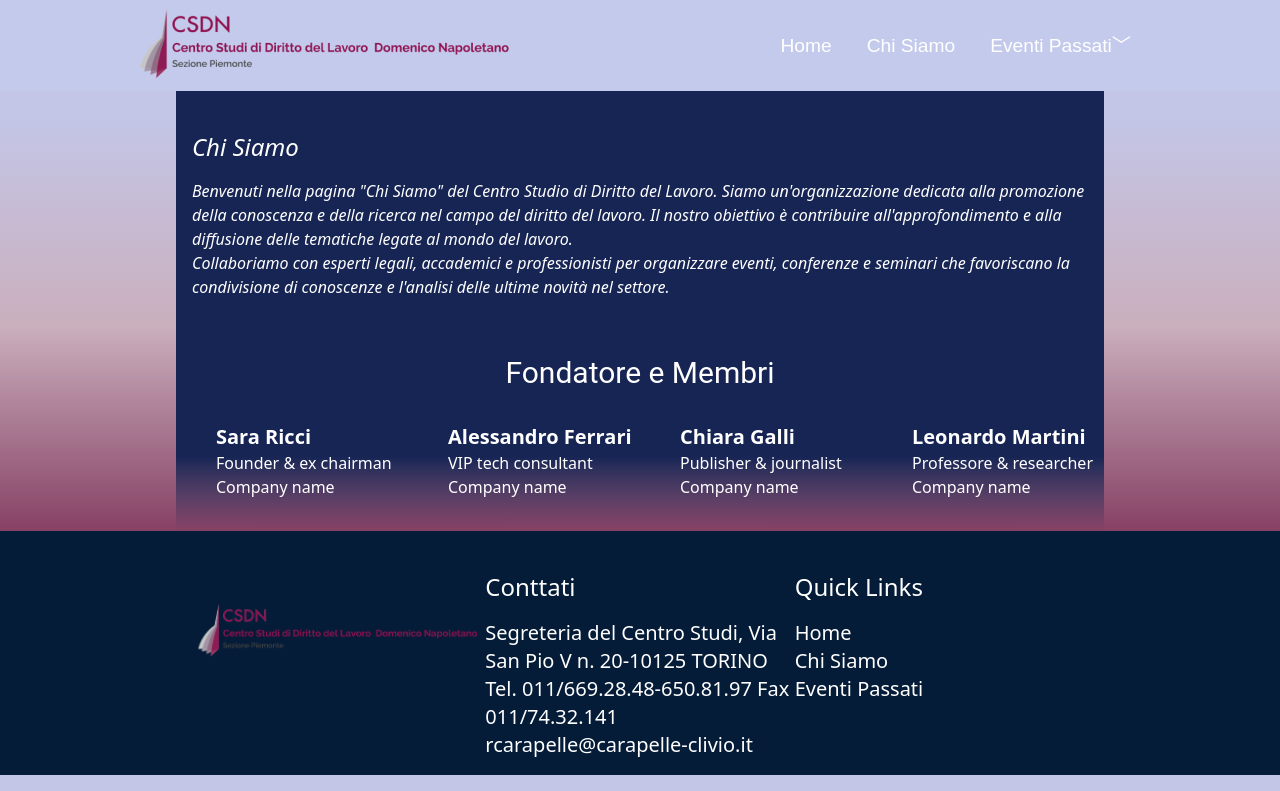
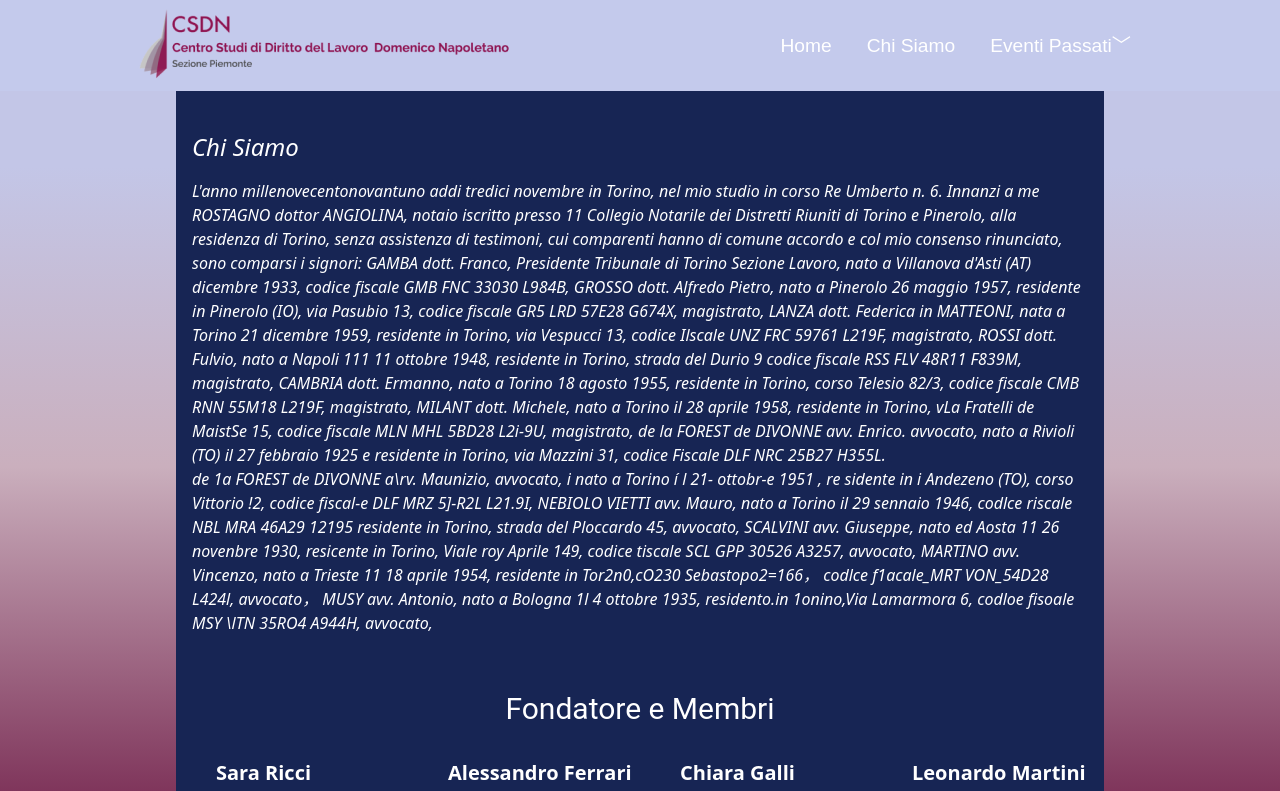
Before and after one commit to Homeyra-Mahmoudi/CSDN, a Nuxt app: page /ChiSiamo in a window 1280 px wide. Shown: the top 791 px of the page. Built offline with nearby package versions, Linux system fonts and the light colour scheme.

Commit message:
updating the eventipassati

```diff
--- a/components/ChiSiamo/Banner-chi-siamo.vue
+++ b/components/ChiSiamo/Banner-chi-siamo.vue
@@ -4,13 +4,31 @@
     <div class="bg-blue-950 text-white py-10 px-4 ">
         <h1 class="font-Roboto font-normal text-2xl italic mb-4">Chi Siamo</h1>
         <p class="text-l font-light font-Roboto italic">
-        Benvenuti nella pagina "Chi Siamo" del Centro Studio di Diritto del Lavoro.
-        Siamo un'organizzazione dedicata alla promozione della conoscenza e della ricerca nel campo del diritto del lavoro.
-        Il nostro obiettivo è contribuire all'approfondimento e alla diffusione delle tematiche legate al mondo del lavoro.
+          L'anno millenovecentonovantuno addi tredici novembre in Torino, nel mio studio in corso Re Umberto n. 6.
+Innanzi a me ROSTAGNO dottor ANGIOLINA, notaio iscritto presso 11 Collegio Notarile dei Distretti Riuniti di Torino e Pinerolo, alla residenza di Torino, senza assistenza di testimoni, cui comparenti hanno di comune accordo e col mio consenso rinunciato, sono comparsi i signori:
+GAMBA dott. Franco, Presidente Tribunale di Torino Sezione Lavoro, nato a Villanova d'Asti (AT) dicembre 1933, codice fiscale GMB FNC 33030 L984B, GROSSO dott. Alfredo Pietro, nato a Pinerolo 26 maggio 1957, residente in Pinerolo (IO), via Pasubio 13, codice fiscale GR5 LRD 57E28 G674X, magistrato, LANZA dott. Federica in MATTEONI, nata a Torino 21 dicembre 1959, residente in Torino, via Vespucci 13, codice Ilscale UNZ FRC 59761 L219F, magistrato, ROSSI dott.  Fulvio, nato a Napoli 111 11 ottobre 1948, residente in Torino, strada del Durio 9 codice fiscale RSS FLV 48R11 F839M, magistrato, CAMBRIA dott. Ermanno, nato a Torino 18 agosto 1955, residente in Torino, corso Telesio 82/3,
+codice fiscale CMB RNN 55M18 L219F, magistrato, MILANT dott. Michele, nato a Torino il 28 aprile 1958, residente in Torino, vLa Fratelli de MaistSe 15, codice fiscale MLN MHL 5BD28 L2i-9U, magistrato, de la FOREST de DIVONNE avv. Enrico. avvocato, nato a Rivioli (TO) il 27 febbraio 1925 e residente in Torino, via Mazzini 31, codice Fiscale DLF NRC 25B27 H355L.
+
         </p>
         <p class="text-l font-light font-Roboto italic">
-        Collaboriamo con esperti legali, accademici e professionisti per organizzare eventi, conferenze e seminari che favoriscano
-        la condivisione di conoscenze e l'analisi delle ultime novità nel settore.
+          de 1a FOREST de DIVONNE a\rv. Maunizio, avvocato, i nato a Torino í l 21- ottobr-e 1951 , re sidente in
+i Andezeno (TO), corso Vittorio !2, codice fiscal-e DLF MRZ 5]-R2L L21.9I, NEBIOLO VIETTI avv. Mauro, nato a Torino il
+29
+sennaio 1946, codlce riscale NBL MRA 46A29 12195
+residente in Torino, strada del Ploccardo 45,
+avvocato,
+SCALVINI avv. Giuseppe, nato ed Aosta 11 26 novenbre
+1930, resicente in Torino, Viale roy Aprile
+149,
+codice tiscale
+SCL GPP 30526 A3257, avvocato,
+MARTINO avv. Vincenzo, nato a Trieste 11 18 aprile
+1954, residente in Tor2n0,cO230 Sebastopo2=166，
+codlce f1acale_MRT VON_54D28 L424l, avvocato，
+MUSY avv. Antonio, nato a Bologna 1l 4 ottobre 1935,
+residento.in 1onino,Via Lamarmora 6, codloe fisoale
+MSY \lTN 35RO4 A944H, avvocato,
+
         </p>
     </div>
   </div>
--- a/components/EventiPassati/Event-Banner-second.vue
+++ b/components/EventiPassati/Event-Banner-second.vue
@@ -1,11 +1,10 @@
 <template>
-    <div class="lg:container mx-auto">
+    <div class="lg:container mx-auto pl-44 pr-44">
       <div class="grid lg:grid-cols-2 ">
 
         <div class="basis-1/2 bg-light-blue-row bg-opacity-50 sm:py-4">
         <P class="font-Roboto md:text-3xl text-black font-normal pl-14 pr-8 pt-4">Incontro - Dibattito</P>
-        <p class="font-Roboto md:text-xl text-black font-normal pl-14 pr-8 pt-2 whitespace-break-spaces ">RIFORMA CARTABIA E RIFLESSI SUL PROCESSO DEL LAVORO
-      </p>
+        <p class="font-Roboto md:text-xl text-black font-normal pl-14 pr-8 pt-2 whitespace-break-spaces ">NUOVE BUONE PRASSI DELLA SEZIONE LAVORO EDEONTOLOGIA</p>
         <p class="font-Roboto md:text-l text-black font-extrathin pl-14 pr-8 whitespace-break-spaces">MERCOLEDI’ 28 GIUGNO 2023, ore 17.00-19.00</p>
         <p class="font-Roboto md:text-l text-black font-extrathin pl-14 pr-8 whitespace-break-spaces">Palazzo di giustizia Maxi Aula 1</p>
       <p class="font-Roboto md:text-xl text-black font-extrathin pb-2 pt-4 pl-14 pr-8 whitespace-break-spaces">PRESIEDE E MODERA:</p>
--- a/components/EventiPassati/Event-Banner.vue
+++ b/components/EventiPassati/Event-Banner.vue
@@ -1,13 +1,15 @@
 <template>
-  <div class="lg:container mx-auto">
+  <div class="lg:container mx-auto pl-44 pr-44 ">
     <div class="grid lg:grid-cols-2">
 
-      <div class="basis-1/2 bg-blue-950">
-      <P class="font-Roboto text-5xl text-white font-normal sm:pl-14 sm:pr-8 sm:pt-20">Incontro - Dibattito</P>
-      <p class="font-Roboto text-3xl text-white font-normal sm:pl-14 sm:pr-8 sm:pt-8 sm:pb-1 whitespace-break-spaces ">RIFORMA CARTABIA E RIFLESSI SUL PROCESSO DEL LAVORO
-    </p>
-      <p class="font-Roboto text-xl text-white font-extrathin sm:pl-14 sm:pr-8 whitespace-break-spaces">MERCOLEDI’ 28 GIUGNO 2023, ore 17.00-19.00</p>
-      <p class="font-Roboto text-xl text-white font-extrathin sm:pl-14 sm:pr-8 whitespace-break-spaces">Palazzo di giustizia Maxi Aula 1</p>
+      <div class="basis-1/2 bg-blue-950 bg-opacity-30 sm:py-4">
+      <P class="font-Roboto md:text-3xl text-white font-normal pl-14 pr-8 pt-4">Incontro - Dibattito</P>
+      <p class="font-Roboto md:text-xl text-white font-normal pl-14 pr-8 pt-2 whitespace-break-spaces ">RIFORMA CARTABIA E RIFLESSI SUL PROCESSO DEL LAVORO</p>
+      <p class="font-Roboto md:text-l text-white font-extrathin pl-14 pr-8 whitespace-break-spaces">GIOVEDÌ 14 DICEMBRE 2023, ore 17.00-20.00</p>
+      <p class="font-Roboto md:text-l text-white font-extrathin pl-14 pr-8 whitespace-break-spaces">Fondazione Fulvio Croce:
+Avvocatura Torinese
+Palazzo Capris
+Via Santa Maria n. 1 - Torino</p>
       <p class="font-Roboto text-xl text-white font-extrathin sm:pb-2 sm:pt-4 sm:pl-14 sm:pr-8 whitespace-break-spaces">PRESIEDE E MODERA:</p>
       <p class="font-Roboto text-xl text-white font-extrathin sm:pl-14 sm:pr-8 whitespace-break-spaces "><span class="font-bold">Dott.ssa DANIELA PALIAGA</span>, Presidente Centro Studi Sezione Piemonte e
 Presidente della sezione lavoro del Tribunale di Torino</p>
```
Also changed, not shown: components/EventiPassati/Link-media-second.vue (+7 -8 lines), pages/EventiPassati.vue (+7 -4 lines), 5 other files (tests, documents, lock files or other folders).
